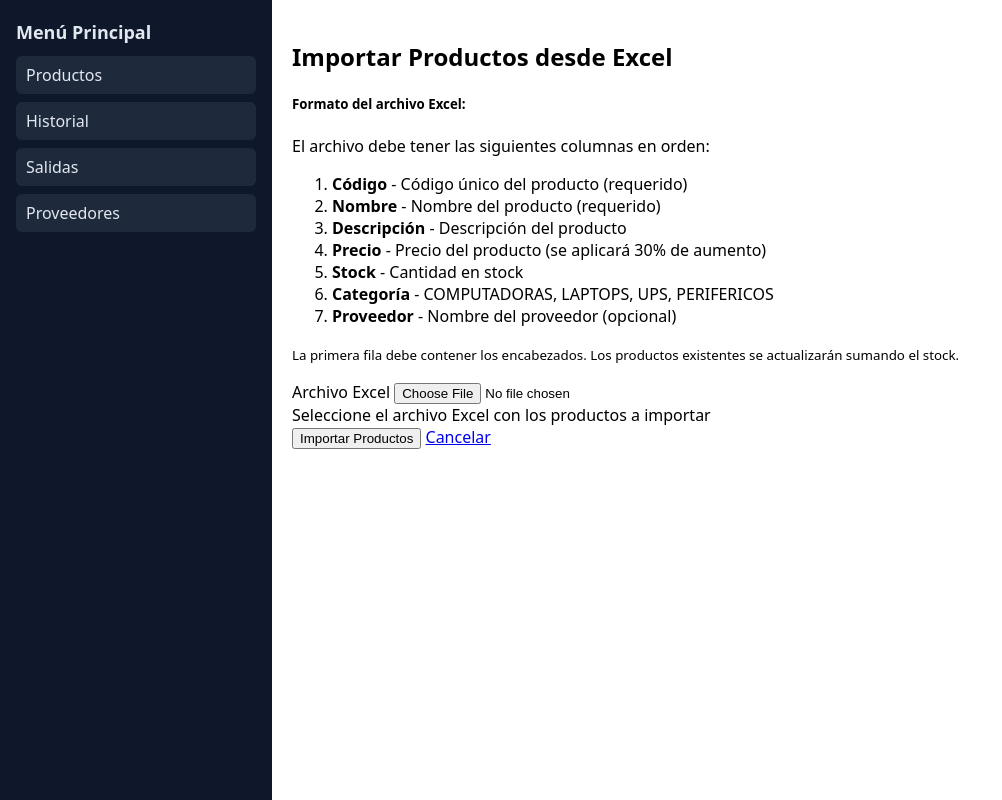
After one commit to Frankgfi/proyecto_final_uneweb, a Django app: page /productos/importar-excel/ in a window 1280 px wide. The commit adds this page. Shown: the whole page, without its empty margins (0-1002 px from the left). Run offline with Django 5.2, Linux system fonts and the light colour scheme.

Commit message:
Registro de productos or excel

```diff
--- a/mi_proyecto/forms.py
+++ b/mi_proyecto/forms.py
@@ -58,3 +58,10 @@ class SalidaProductoForm(forms.ModelForm):
             raise forms.ValidationError(f"No hay suficiente stock. Stock disponible: {producto.stock}")
 
         return cantidad
+
+class ImportarExcelForm(forms.Form):
+    archivo_excel = forms.FileField(
+        label='Archivo Excel',
+        help_text='Seleccione el archivo Excel con los productos a importar',
+        widget=forms.FileInput(attrs={'accept': '.xlsx,.xls'})
+    )
--- /dev/null
+++ b/mi_proyecto/templates/mi_proyecto/importar_excel.html
@@ -0,0 +1,54 @@
+{% extends "base.html" %}
+{% block title %}Importar Productos desde Excel{% endblock %}
+{% block content %}
+<div class="container mt-4">
+    <div class="row">
+        <div class="col-md-8 mx-auto">
+            <div class="card">
+                <div class="card-header">
+                    <h2 class="mb-0">Importar Productos desde Excel</h2>
+                </div>
+                <div class="card-body">
+                    <div class="alert alert-info">
+                        <h5>Formato del archivo Excel:</h5>
+                        <p>El archivo debe tener las siguientes columnas en orden:</p>
+                        <ol>
+                            <li><strong>Código</strong> - Código único del producto (requerido)</li>
+                            <li><strong>Nombre</strong> - Nombre del producto (requerido)</li>
+                            <li><strong>Descripción</strong> - Descripción del producto</li>
+                            <li><strong>Precio</strong> - Precio del producto (se aplicará 30% de aumento)</li>
+                            <li><strong>Stock</strong> - Cantidad en stock</li>
+                            <li><strong>Categoría</strong> - COMPUTADORAS, LAPTOPS, UPS, PERIFERICOS</li>
+                            <li><strong>Proveedor</strong> - Nombre del proveedor (opcional)</li>
+                        </ol>
+                        <p><small>La primera fila debe contener los encabezados. Los productos existentes se actualizarán sumando el stock.</small></p>
+                    </div>
+
+                    <form method="post" enctype="multipart/form-data">
+                        {% csrf_token %}
+                        <div class="mb-3">
+                            <label for="{{ form.archivo_excel.id_for_label }}" class="form-label">{{ form.archivo_excel.label }}</label>
+                            {{ form.archivo_excel }}
+                            {% if form.archivo_excel.help_text %}
+                                <div class="form-text">{{ form.archivo_excel.help_text }}</div>
+                            {% endif %}
+                            {% if form.archivo_excel.errors %}
+                                <div class="text-danger">{{ form.archivo_excel.errors }}</div>
+                            {% endif %}
+                        </div>
+
+                        <div class="d-flex gap-2">
+                            <button type="submit" class="btn btn-primary">
+                                <i class="fas fa-upload"></i> Importar Productos
+                            </button>
+                            <a href="{% url 'lista_productos' %}" class="btn btn-secondary">
+                                <i class="fas fa-times"></i> Cancelar
+                            </a>
+                        </div>
+                    </form>
+                </div>
+            </div>
+        </div>
+    </div>
+</div>
+{% endblock %}
--- a/mi_proyecto/urls.py
+++ b/mi_proyecto/urls.py
@@ -7,7 +7,7 @@ urlpatterns = [
     path('productos/crear/', views.crear_producto, name='crear_producto'),
     path('productos/editar/<int:id>/', views.editar_producto, name='editar_producto'),
     path('productos/eliminar/<int:id>/', views.eliminar_producto, name='eliminar_producto'),
-
+    path('productos/importar-excel/', views.importar_excel, name='importar_excel'),
 
     # Proveedor #####################################################
     path('proveedores/', views.lista_proveedores, name='lista_proveedores'),
--- a/mi_proyecto/views.py
+++ b/mi_proyecto/views.py
@@ -3,8 +3,10 @@ from django.core.paginator import Paginator, EmptyPage, PageNotAnInteger
 from .models import Productos, Proveedor, SalidaProducto, HistorialMovimiento
 from django.forms import formset_factory
 from django.contrib import messages
-from .forms import ProductoForm, MultipleProductosForm, ProveedorForm, SalidaProductoForm
+from .forms import ProductoForm, MultipleProductosForm, ProveedorForm, SalidaProductoForm, ImportarExcelForm
 from decimal import Decimal
+import openpyxl
+from openpyxl import load_workbook
 
 def inicio(request):
     # Estadísticas de productos
@@ -284,3 +286,132 @@ def registrar_salida(request):
         form = SalidaProductoForm()
 
     return render(request, 'mi_proyecto/salidas/registrar_salidas.html', {'form': form})
+
+def importar_excel(request):
+    if request.method == 'POST':
+        form = ImportarExcelForm(request.POST, request.FILES)
+        if form.is_valid():
+            archivo_excel = request.FILES['archivo_excel']
+
+            try:
+                # Cargar el archivo Excel ############################
+                workbook = load_workbook(archivo_excel)
+                sheet = workbook.active
+
+                productos_importados = 0
+                productos_actualizados = 0
+                errores = []
+
+                # Leer las filas del Excel (Las primeras filas son encabezados)
+                for row_num, row in enumerate(sheet.iter_rows(min_row=2, values_only=True), start=2):
+                    try:
+                        # Extraer datos de cada fila
+                        codigo = str(row[0]).strip() if row[0] else None
+                        nombre = str(row[1]).strip() if row[1] else None
+                        descripcion = str(row[2]).strip() if row[2] else ""
+                        precio = float(row[3]) if row[3] else 0
+                        stock = int(row[4]) if row[4] else 0
+                        categoria = str(row[5]).strip() if row[5] else "COMPUTADORAS"
+                        proveedor_nombre = str(row[6]).strip() if row[6] else None
+
+                        # Validar datos requeridos
+                        if not nombre or not codigo:
+                            errores.append(f"Fila {row_num}: Nombre y código son requeridos")
+                            continue
+
+                        # Validar categoría
+                        categorias_validas = [cat[0] for cat in Productos.CATEGORIAS]
+                        categoria_upper = categoria.upper()
+                        if categoria_upper not in categorias_validas:
+                            categoria = "COMPUTADORAS"  # Valor por defecto
+                        else:
+                            categoria = categoria_upper  # Usar la versión en mayúsculas
+
+                        # Buscar o crear proveedor
+                        proveedor = None
+                        if proveedor_nombre:
+                            proveedor, created = Proveedor.objects.get_or_create(
+                                nombre=proveedor_nombre,
+                                defaults={
+                                    'direccion': 'Dirección por definir',
+                                    'telefono': '0000-0000',
+                                    'email': 'email@ejemplo.com'
+                                }
+                            )
+
+                        # Aplicar aumento del 30% al precio
+                        precio_final = Decimal(str(precio)) * Decimal('1.3')
+                        precio_final = precio_final.quantize(Decimal('0.01'))
+
+                        # Verificar si el producto ya existe
+                        producto_existente = Productos.objects.filter(codigo=codigo).first()
+
+                        if producto_existente:
+                            # Actualizar producto existente
+                            producto_existente.nombre = nombre
+                            producto_existente.descripcion = descripcion
+                            producto_existente.precio = precio_final
+                             # Sumar al stock existente
+                            producto_existente.stock += stock
+                            producto_existente.categoria = categoria
+                            producto_existente.proveedor = proveedor
+                            producto_existente.save()
+
+                            # Registrar en historial
+                            HistorialMovimiento.objects.create(
+                                producto=producto_existente,
+                                nombre_producto=producto_existente.nombre,
+                                serial_producto=producto_existente.codigo,
+                                usuario=request.user if request.user.is_authenticated else None,
+                                tipo_movimiento='EDICION',
+                                detalles=f'Actualización desde Excel - Stock agregado: {stock}'
+                            )
+                            productos_actualizados += 1
+                        else:
+                            # Crear nuevo producto
+                            nuevo_producto = Productos.objects.create(
+                                nombre=nombre,
+                                codigo=codigo,
+                                descripcion=descripcion,
+                                precio=precio_final,
+                                stock=stock,
+                                categoria=categoria,
+                                proveedor=proveedor
+                            )
+
+                            # Registrar en historial
+                            HistorialMovimiento.objects.create(
+                                producto=nuevo_producto,
+                                nombre_producto=nuevo_producto.nombre,
+                                serial_producto=nuevo_producto.codigo,
+                                usuario=request.user if request.user.is_authenticated else None,
+                                tipo_movimiento='CREACION',
+                                detalles='Creación desde Excel'
+                            )
+                            productos_importados += 1
+
+                    except Exception as e:
+                        errores.append(f"Fila {row_num}: Error procesando datos - {str(e)}")
+                        continue
+
+                # Mostrar resultados
+                if productos_importados > 0 or productos_actualizados > 0:
+                    mensaje = f"Importación completada: {productos_importados} productos nuevos, {productos_actualizados} productos actualizados."
+                    if errores:
+                        mensaje += f" Errores: {len(errores)}"
+                    messages.success(request, mensaje)
+                else:
+                    messages.warning(request, "No se importaron productos. Verifique el formato del archivo.")
+
+                if errores:
+                    for error in errores[:10]:  # Mostrar solo los primeros 10 errores
+                        messages.error(request, error)
+
+                return redirect('lista_productos')
+
+            except Exception as e:
+                messages.error(request, f"Error al procesar el archivo Excel: {str(e)}")
+    else:
+        form = ImportarExcelForm()
+
+    return render(request, 'mi_proyecto/importar_excel.html', {'form': form})
```
Also changed, not shown: mi_proyecto/templates/mi_proyecto/lista_productos.html (+6 -3 lines).
